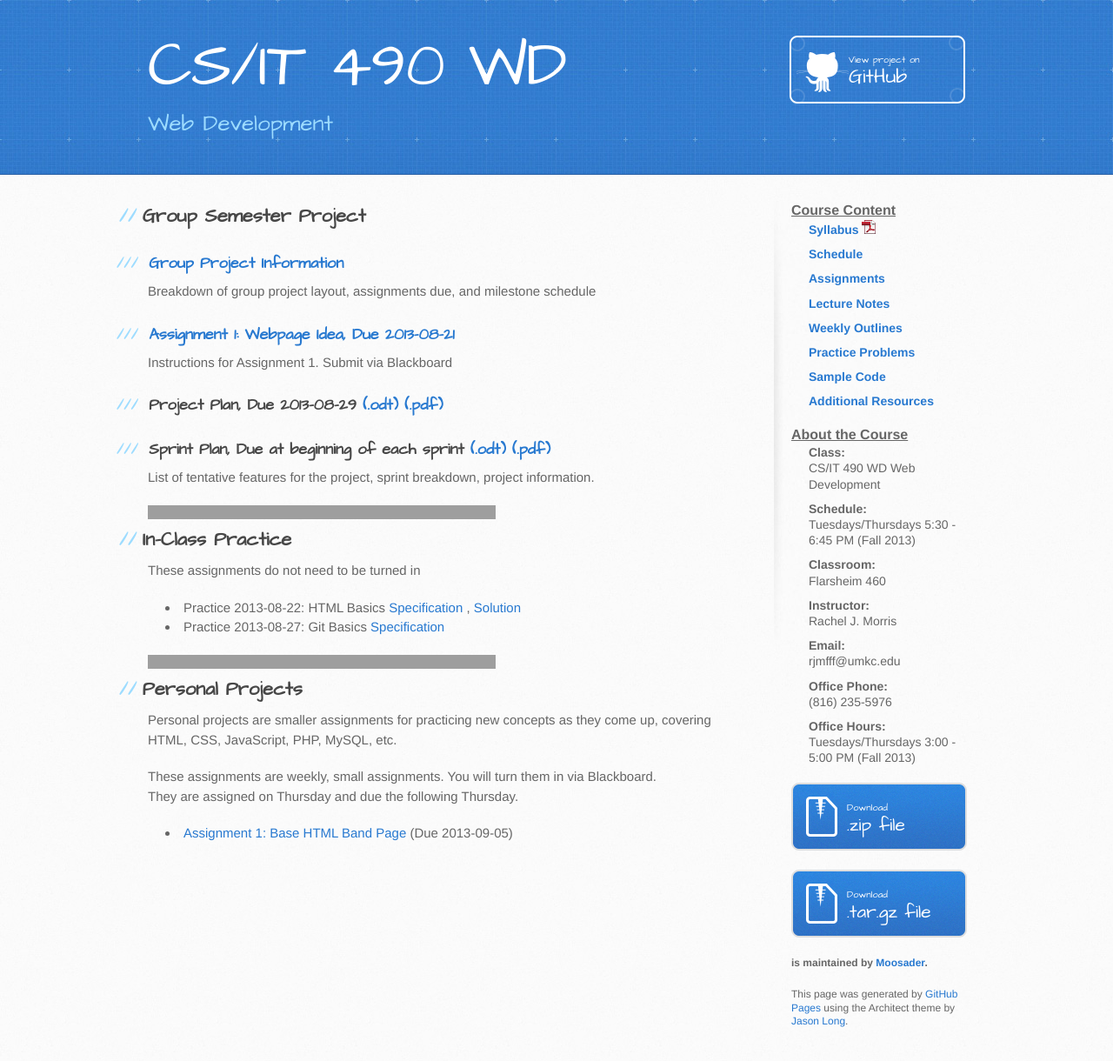
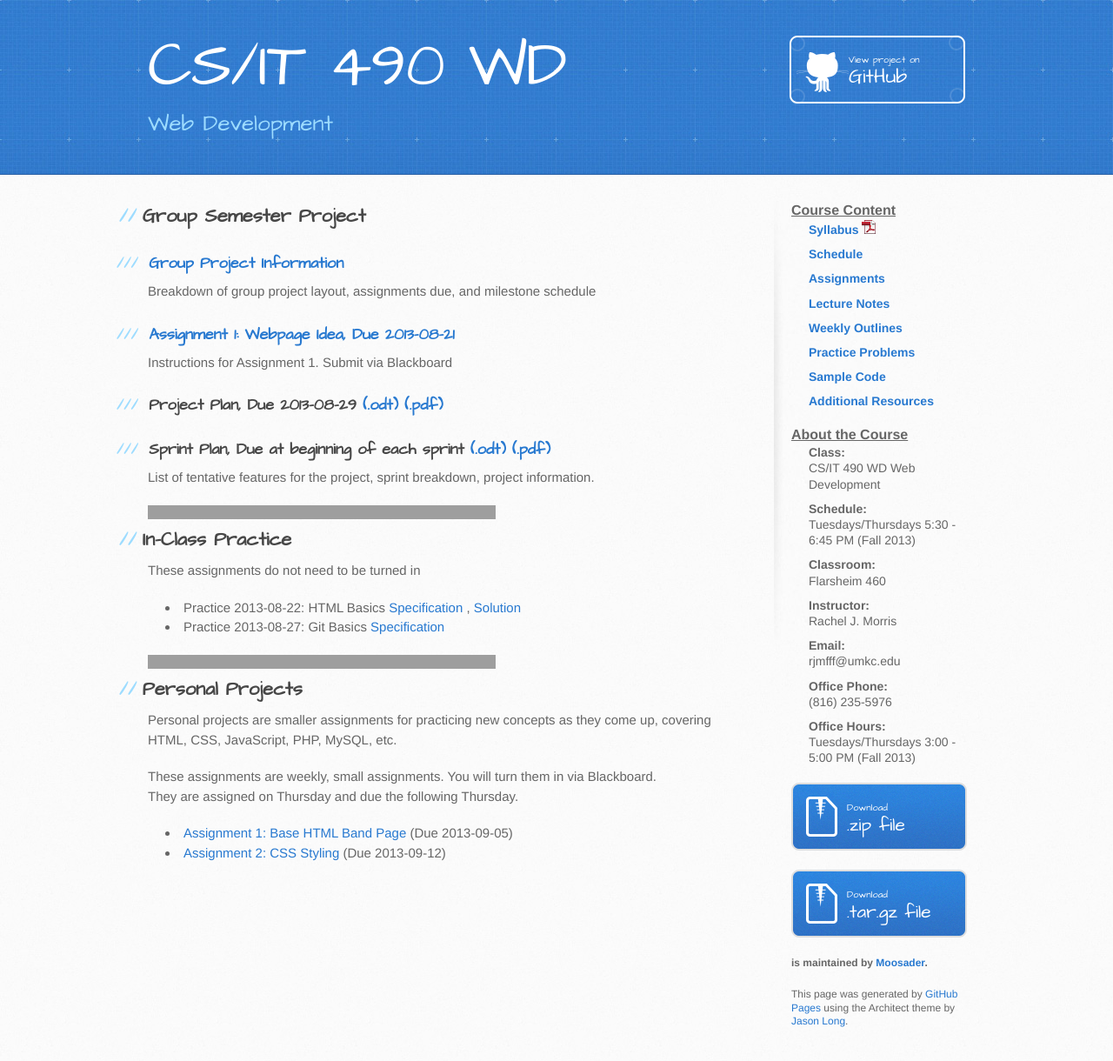
Before and after one commit to spellbindguy/Web-Development, a Jekyll site: the page assignments.html, which Jekyll copies as it is, in a window 1280 px wide, cut to the strip 0-1225 px from the top of the page. Shown: the top 1220 px of the strip at 87% size. Built offline with Jekyll 4.4.1, drawn with Linux system fonts in a browser that asks for light colours; grey boxes are pictures that could not be loaded.

Commit message:
Assignments page update

```diff
--- a/assignments.html
+++ b/assignments.html
@@ -128,8 +128,9 @@
 				Assignment 1: Base HTML Band Page</a> (Due 2013-09-05)
 			</li>
 
+			<li><a href="https://github.com/Moosader/Web-Development/blob/master/Assignments/Solo_Assignment2.pdf?raw=true">
+				Assignment 2: CSS Styling</a> (Due 2013-09-12)</li>
 			<!--
-			<li><a href="">Assignment 2</a></li>
 			<li><a href="">Assignment 3</a></li>
 			<li><a href="">Assignment 4</a></li>
 			<li><a href="">Assignment 5</a></li>
```
